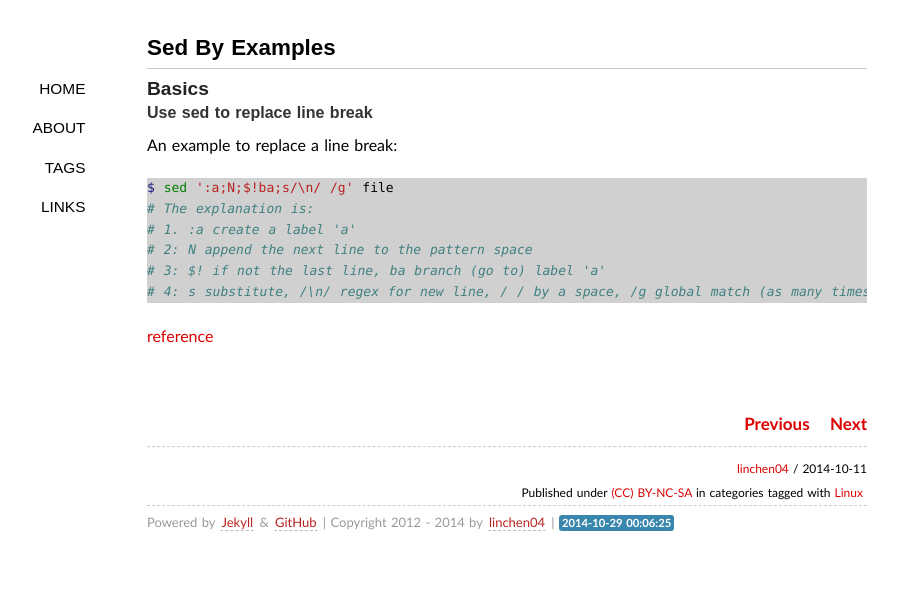
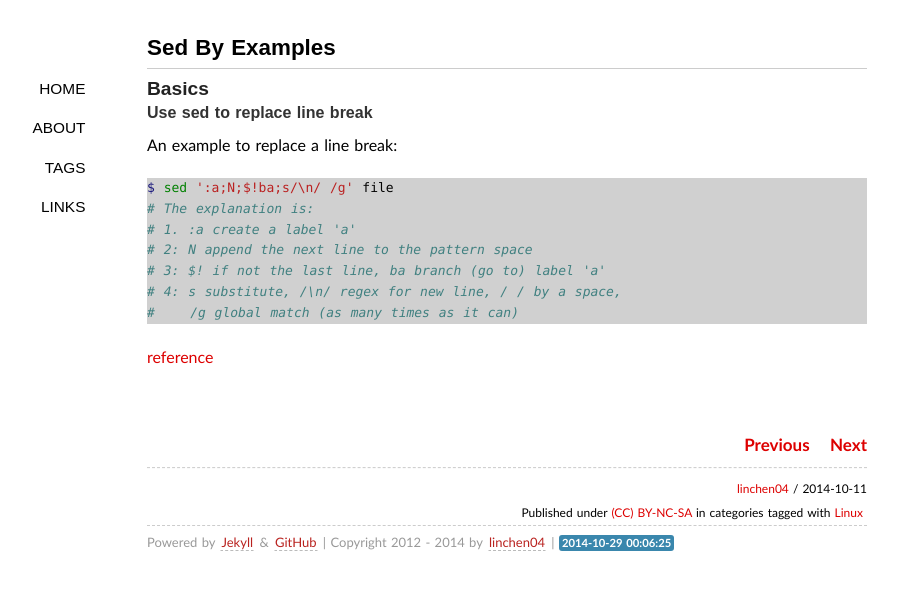
Before and after one commit to lchenn/linchen04.github.io, a Jekyll site: the page built from _posts/2014-10-11-sed-by-examples.md, in a window 1280 px wide. Shown: the top 590 px of the page, without its empty margins (133-1031 px from the left). Built offline with Jekyll 4.4.1, drawn with Linux system fonts in a browser that asks for light colours; some web fonts are replaced; Markdown is read by kramdown in place of the engine named in the settings; comment, search, counter and statistics services are not loaded.

Commit message:
code format

````diff
--- a/_posts/2014-10-11-sed-by-examples.md
+++ b/_posts/2014-10-11-sed-by-examples.md
@@ -19,6 +19,7 @@ $ sed ':a;N;$!ba;s/\n/ /g' file
 # 1. :a create a label 'a'
 # 2: N append the next line to the pattern space
 # 3: $! if not the last line, ba branch (go to) label 'a'
-# 4: s substitute, /\n/ regex for new line, / / by a space, /g global match (as many times as it can)
+# 4: s substitute, /\n/ regex for new line, / / by a space,
+#    /g global match (as many times as it can)
 ```
 [reference](http://stackoverflow.com/questions/1251999/sed-how-can-i-replace-a-newline-n)
````
